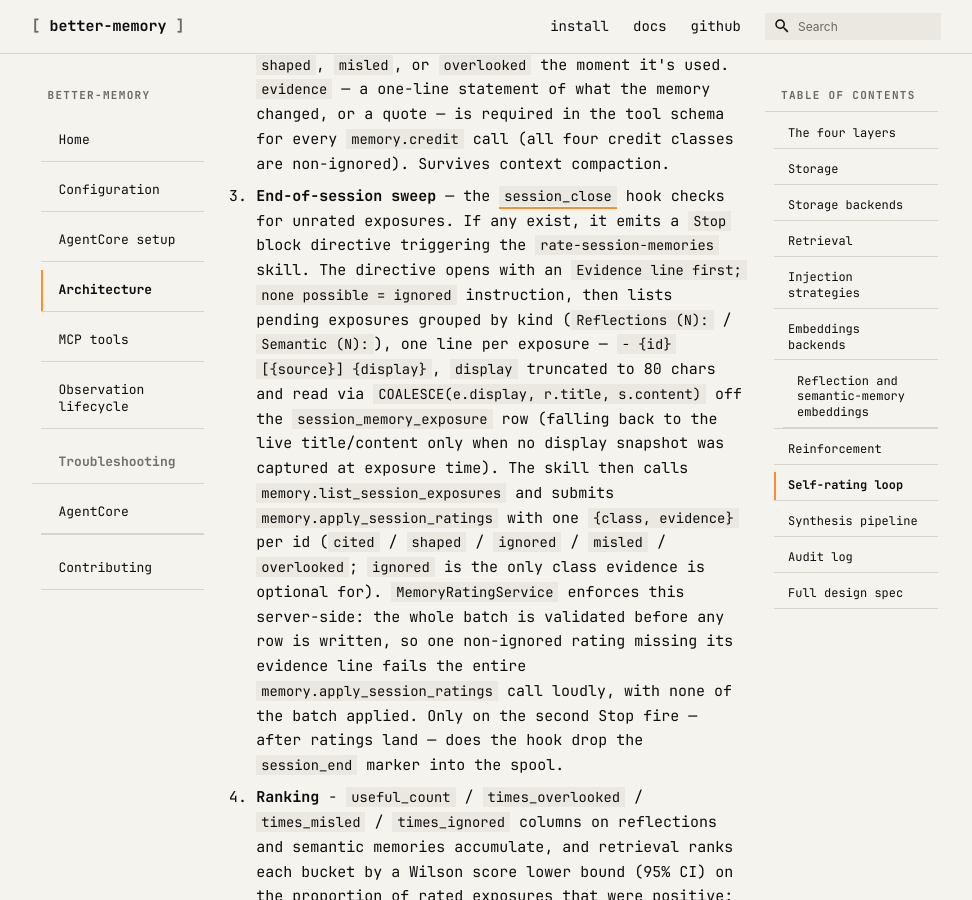
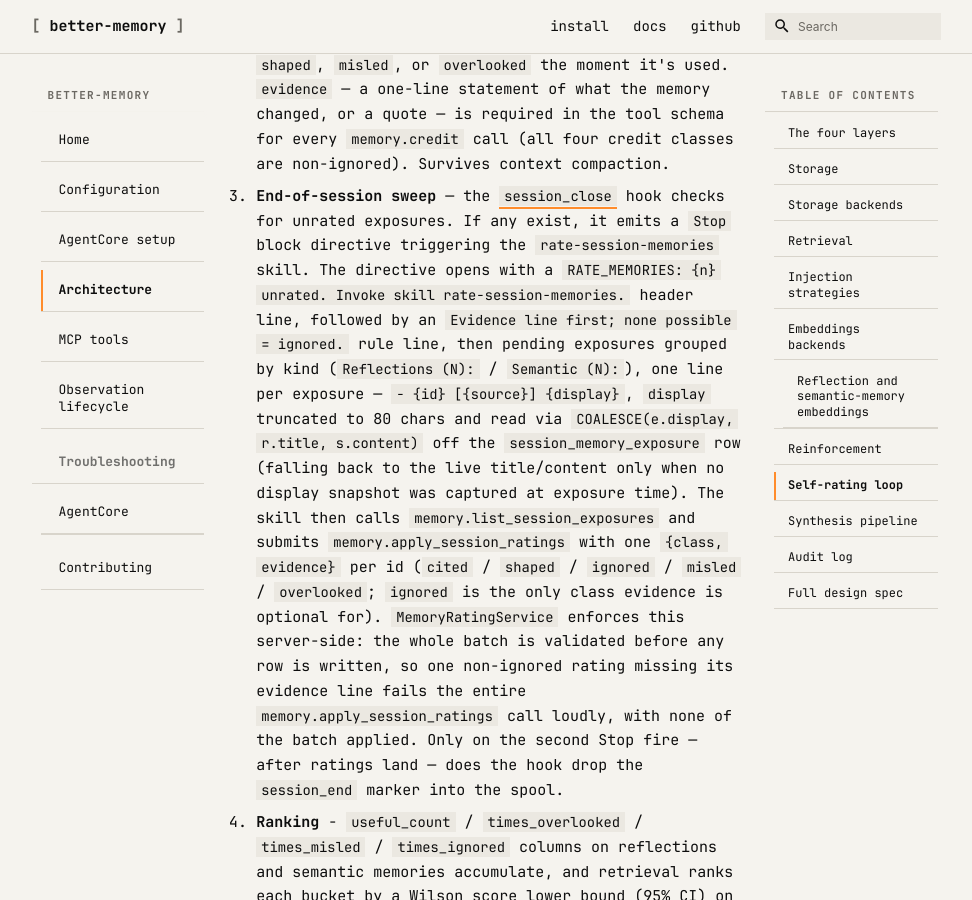
Before and after one commit to emp3thy/better-memory, an MkDocs documentation site: the page built from website/architecture.md, in a window 1280 px wide and 900 px high, scrolled down 13120 px. Shown: the whole window, without its empty margins (154-1126 px from the left). Built offline with MkDocs 1.6.1 and Material for MkDocs 9.7.7, drawn with Linux system fonts in a browser that asks for light colours; comment, search, counter and statistics services are not loaded.

Commit message:
docs: architecture.md directive description — restore RATE_MEMORIES header
Co-Authored-By: Claude Fable 5 <noreply@anthropic.com>

```diff
--- a/website/architecture.md
+++ b/website/architecture.md
@@ -201,11 +201,12 @@ described below:
    [`session_close`](https://github.com/emp3thy/better-memory/blob/main/better_memory/hooks/session_close.py)
    hook checks for unrated exposures. If any exist, it emits a `Stop`
    block directive triggering the `rate-session-memories` skill. The
-   directive opens with an `Evidence line first; none possible = ignored`
-   instruction, then lists pending exposures grouped by kind
-   (`Reflections (N):` / `Semantic (N):`), one line per exposure —
-   `- {id} [{source}] {display}`, `display` truncated to 80 chars and
-   read via `COALESCE(e.display, r.title, s.content)` off the
+   directive opens with a `RATE_MEMORIES: {n} unrated. Invoke skill
+   rate-session-memories.` header line, followed by an `Evidence line
+   first; none possible = ignored.` rule line, then pending exposures
+   grouped by kind (`Reflections (N):` / `Semantic (N):`), one line per
+   exposure — `- {id} [{source}] {display}`, `display` truncated to 80
+   chars and read via `COALESCE(e.display, r.title, s.content)` off the
    `session_memory_exposure` row (falling back to the live title/content
    only when no display snapshot was captured at exposure time). The
    skill then calls `memory.list_session_exposures` and
```
